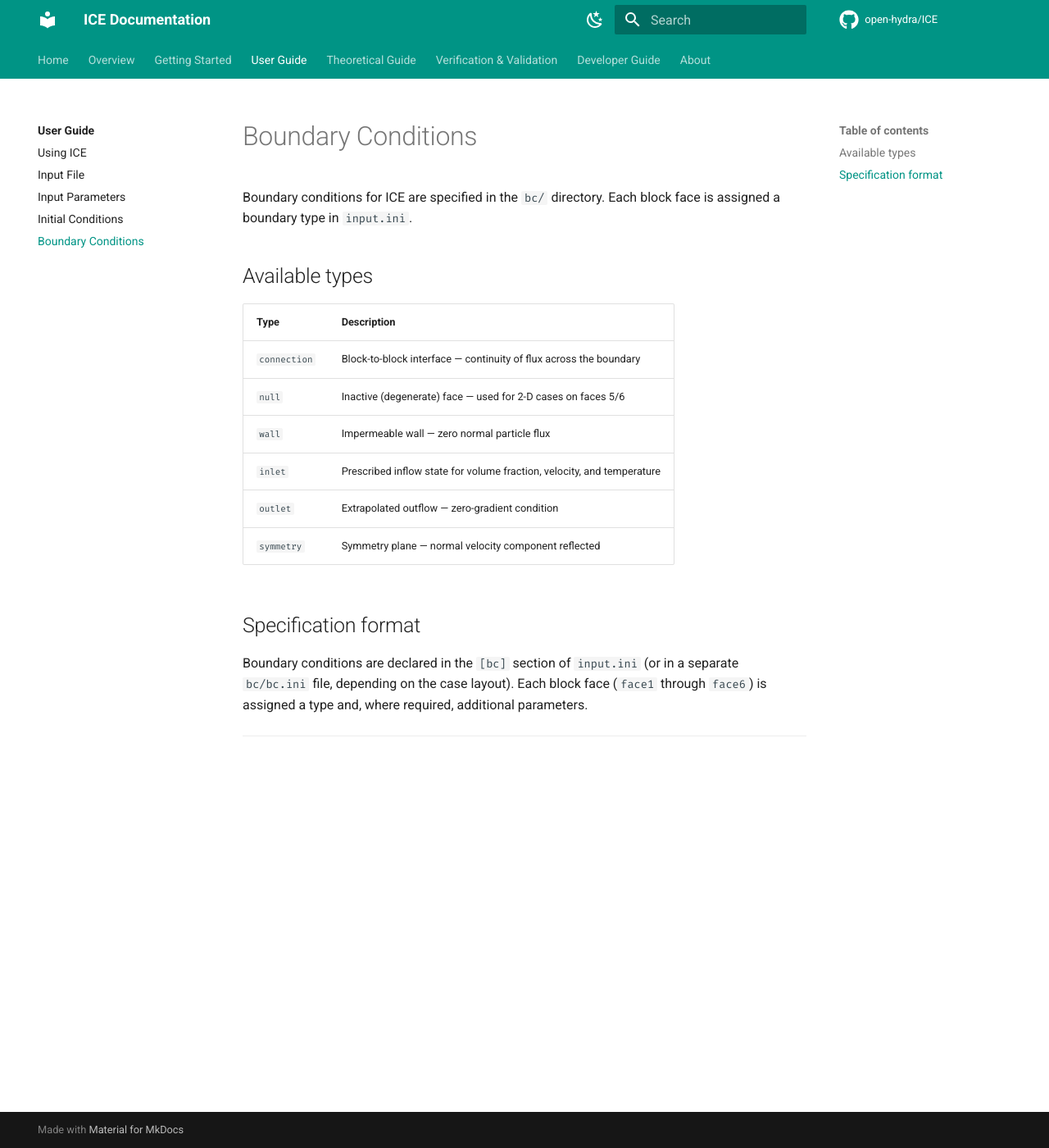
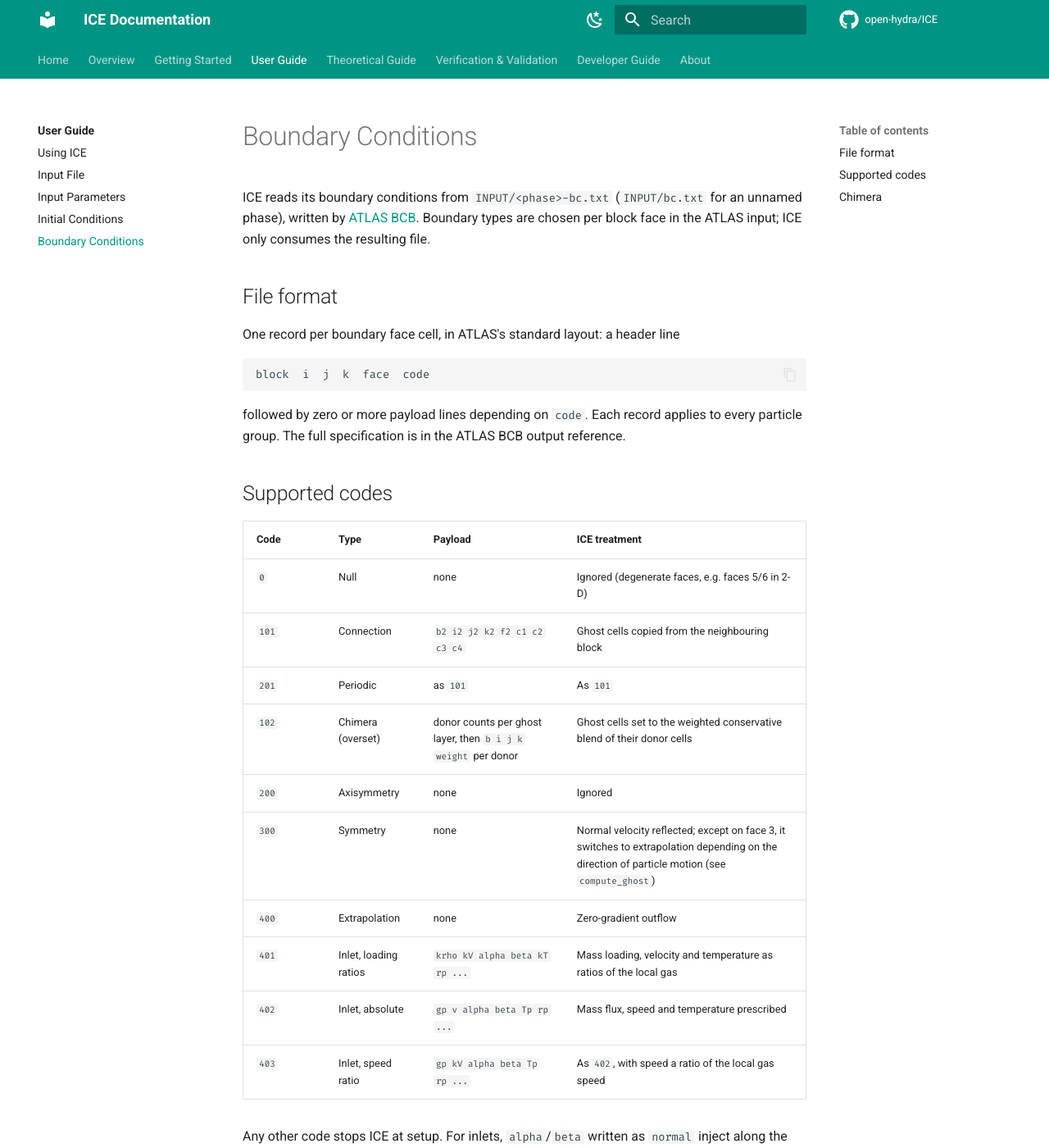
Before and after one commit to open-hydra/ICE, an MkDocs documentation site: the page built from docs/user/boundary-conditions.md, in a window 1280 px wide and 1400 px high. Shown: the whole window at 82% size. Built offline with MkDocs 1.6.1 and Material for MkDocs 9.7.7, drawn with Linux system fonts in a browser that asks for light colours; comment, search, counter and statistics services are not loaded; some of the changed text lies outside the part shown.

Commit message:
refactor(bc): read the ATLAS BC format only and use ATLAS codes internally
Drop the pre-ATLAS 8-column reader and the translation of ATLAS codes to the
old internal numbers. bc%type now holds the ATLAS code (0, 101/201, 102, 200,
300, 400, 401-403) throughout Lib_Ghost, Mod_BC_Fluxes and Mod_GhostExchange;
the inlet variant comes from the code, so injtype and mat are gone. An old
8-column file is rejected at setup with an explicit message.

Convert the Doisneau regression BC files to the ATLAS format (outputs are
bit-identical) and rewrite the boundary-conditions page to describe the file
ICE actually reads.

Co-Authored-By: Claude Opus 5 <noreply@anthropic.com>

````diff
--- a/docs/user/boundary-conditions.md
+++ b/docs/user/boundary-conditions.md
@@ -1,20 +1,43 @@
 # Boundary Conditions
 
-Boundary conditions for ICE are specified in the `bc/` directory. Each block face is assigned a boundary type in `input.ini`.
+ICE reads its boundary conditions from `INPUT/<phase>-bc.txt` (`INPUT/bc.txt` for an
+unnamed phase), written by [ATLAS BCB](https://github.com/open-hydra/ATLAS). Boundary
+types are chosen per block face in the ATLAS input; ICE only consumes the resulting file.
 
-## Available types
+## File format
 
-| Type | Description |
-|------|-------------|
-| `connection` | Block-to-block interface — continuity of flux across the boundary |
-| `null` | Inactive (degenerate) face — used for 2-D cases on faces 5/6 |
-| `wall` | Impermeable wall — zero normal particle flux |
-| `inlet` | Prescribed inflow state for volume fraction, velocity, and temperature |
-| `outlet` | Extrapolated outflow — zero-gradient condition |
-| `symmetry` | Symmetry plane — normal velocity component reflected |
+One record per boundary face cell, in ATLAS's standard layout: a header line
 
-## Specification format
+```
+block  i  j  k  face  code
+```
 
-Boundary conditions are declared in the `[bc]` section of `input.ini` (or in a separate `bc/bc.ini` file, depending on the case layout). Each block face (`face1` through `face6`) is assigned a type and, where required, additional parameters.
+followed by zero or more payload lines depending on `code`. Each record applies to every
+particle group. The full specification is in the ATLAS BCB output reference.
 
----
+## Supported codes
+
+| Code | Type | Payload | ICE treatment |
+|------|------|---------|---------------|
+| `0` | Null | none | Ignored (degenerate faces, e.g. faces 5/6 in 2-D) |
+| `101` | Connection | `b2 i2 j2 k2 f2 c1 c2 c3 c4` | Ghost cells copied from the neighbouring block |
+| `201` | Periodic | as `101` | As `101` |
+| `102` | Chimera (overset) | donor counts per ghost layer, then `b i j k weight` per donor | Ghost cells set to the weighted conservative blend of their donor cells |
+| `200` | Axisymmetry | none | Ignored |
+| `300` | Symmetry | none | Normal velocity reflected; except on face 3, it switches to extrapolation depending on the direction of particle motion (see `compute_ghost`) |
+| `400` | Extrapolation | none | Zero-gradient outflow |
+| `401` | Inlet, loading ratios | `krho kV alpha beta kT rp ...` | Mass loading, velocity and temperature as ratios of the local gas |
+| `402` | Inlet, absolute | `gp v alpha beta Tp rp ...` | Mass flux, speed and temperature prescribed |
+| `403` | Inlet, speed ratio | `gp kV alpha beta Tp rp ...` | As `402`, with speed a ratio of the local gas speed |
+
+Any other code stops ICE at setup. For inlets, `alpha`/`beta` written as `normal` inject
+along the face normal. If particles are leaving through an inlet face, ICE switches it to
+extrapolation; with zero mass flux, it acts as symmetry.
+
+## Chimera
+
+For `102` faces, ATLAS BCB finds the donor cells overlapping each of the two ghost layers
+and writes their volume weights, normalised to 1 per layer. ICE stops at setup if any ghost
+layer has no donors. Donor blocks must cover the ghost cells completely: ATLAS normalises
+the weights over the donors it finds, so partial coverage is not reported (check
+`chimera.log`).
````
Also changed, not shown: 8 other files.
